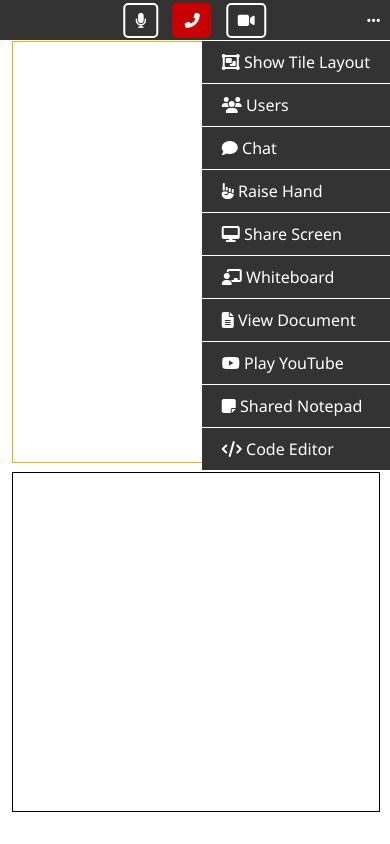
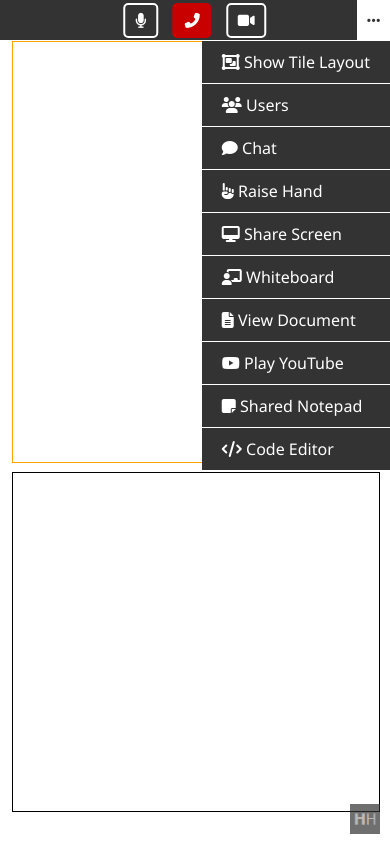
Before and after one commit to karanshah0206/HeavyHurdle, a plain HTML site: page HeavyHurdle-MA/index.html in a window 390 px wide. Both pictures are taken after a click on the element 373 px from the left and 20 px from the top of the page. Drawn offline with Linux system fonts and the light colour scheme; some packages are replaced by stand-ins of ours; a script that the page names is missing.

Commit message:
Minor Styling Updates

```diff
--- a/HeavyHurdle-MA/css/style.css
+++ b/HeavyHurdle-MA/css/style.css
@@ -22,6 +22,10 @@
     background-image: none;
     border: 1px solid transparent;
     border-radius: 4px;
+    user-select: none;
+    -moz-user-select: none;
+    -ms-user-select: none;
+    -webkit-user-select: none;
 }
 .btn-close {
     color: #fff;
@@ -47,6 +51,10 @@
     background-color: #333333;
     height: 40px;
     max-height: 40px;
+    user-select: none;
+    -moz-user-select: none;
+    -ms-user-select: none;
+    -webkit-user-select: none;
 }
 .navbar-brand {
     color: #ffffff;
@@ -95,6 +103,14 @@
     cursor: pointer;
     border-radius: 5px;
 }
+.navbar-dropped {
+    background-color: #ffffff;
+    color: #333333;
+    font-size: 15px;
+    padding: 10px;
+    cursor: pointer;
+    float: right;
+}
 .navbar-drop {
     color: #ffffff;
     font-size: 15px;
@@ -120,6 +136,21 @@
     }
 }
 
+/* Floating Branding */
+#floatBrand {
+    display: none;
+    position: fixed;
+    opacity: 0.7;
+    bottom: 10px;
+    right: 10px;
+    z-index: 4;
+}
+@media screen and (max-width: 767px) {
+    #floatBrand {
+        display: block;
+    }
+}
+
 /* Nav Dropdown */
 .control-drop {
     z-index: 3;
@@ -131,14 +162,20 @@
     margin: 0;
     padding: 0;
     border-top: 1px solid white;
+    user-select: none;
+    -moz-user-select: none;
+    -ms-user-select: none;
+    -webkit-user-select: none;
 }
 .control-item {
     border-bottom: 1px solid white;
     padding: 10px 20px;
     cursor: pointer;
+    transition: 0.3s;
 }
 .control-item:hover {
     background-color: rgba(255, 255, 255, 0.1);
+    transition: 0.3s;
 }
 .control-item ~ .active {
     background-color: white;
--- a/HeavyHurdle-MA/index.html
+++ b/HeavyHurdle-MA/index.html
@@ -18,6 +18,7 @@
     <script src="https://kit.fontawesome.com/c9fd89f1de.js" crossorigin="anonymous"></script>
 </head>
 <body>
+    <img src="img/icon.png" height="30px" width="30px" alt="HeavyHurdle" id="floatBrand">
     <div class="navbar">
         <div class="navbar-brand" title="HeavyHurdle">
             <b>Heavy</b>Hurdle
--- a/HeavyHurdle-MA/js/ui.js
+++ b/HeavyHurdle-MA/js/ui.js
@@ -15,9 +15,13 @@ if (admin == "true") {
 // Control List Toggle
 document.getElementById('allControl').addEventListener('click', () => {
     document.getElementById('listControls').classList.toggle('hidden');
+    document.getElementById('allControl').classList.toggle('navbar-drop');
+    document.getElementById('allControl').classList.toggle('navbar-dropped');
 });
 document.getElementById('listControls').addEventListener('click', () => {
     document.getElementById('listControls').classList.add('hidden');
+    document.getElementById('allControl').classList.remove('navbar-dropped');
+    document.getElementById('allControl').classList.add('navbar-drop');
 });
 
 // Slider
```
